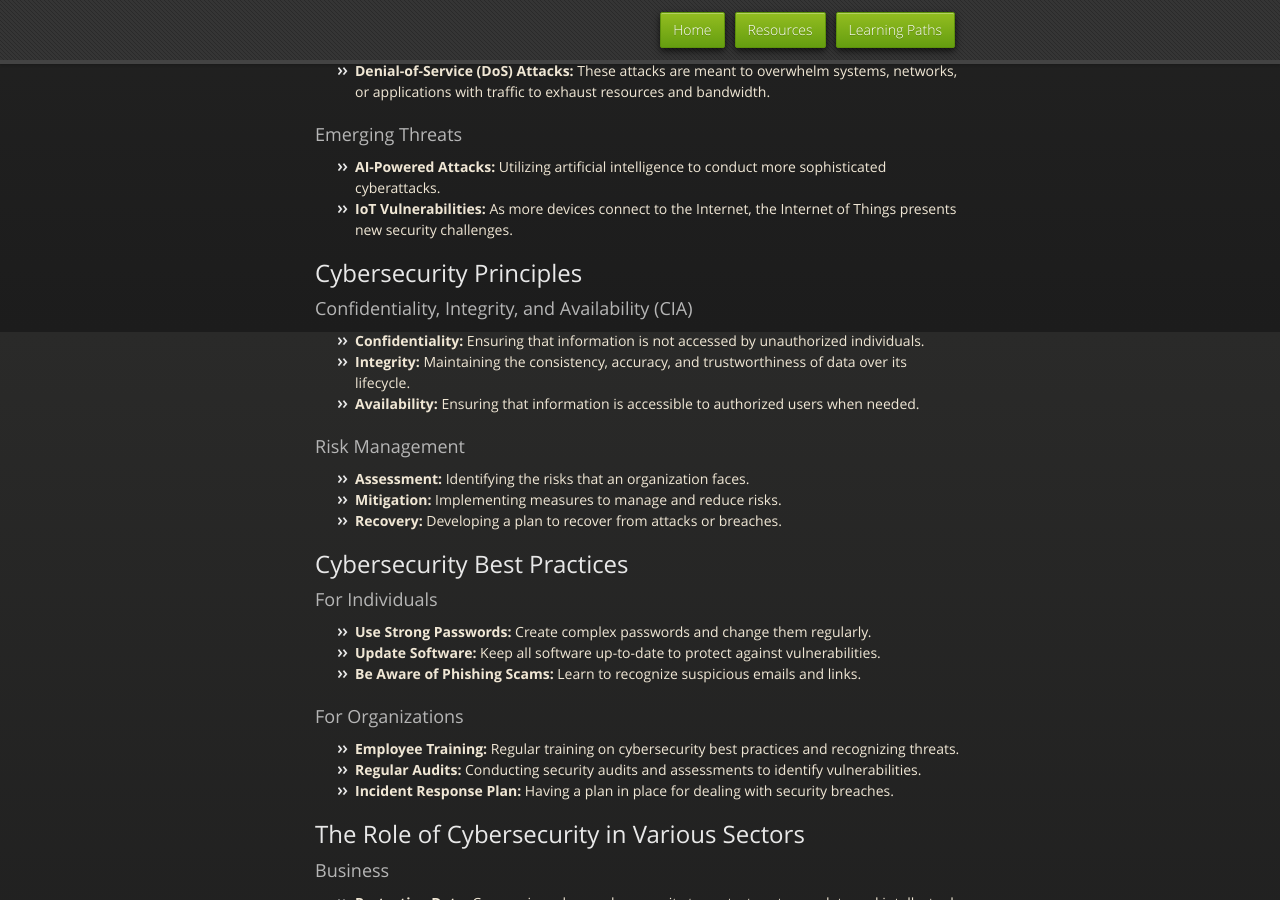
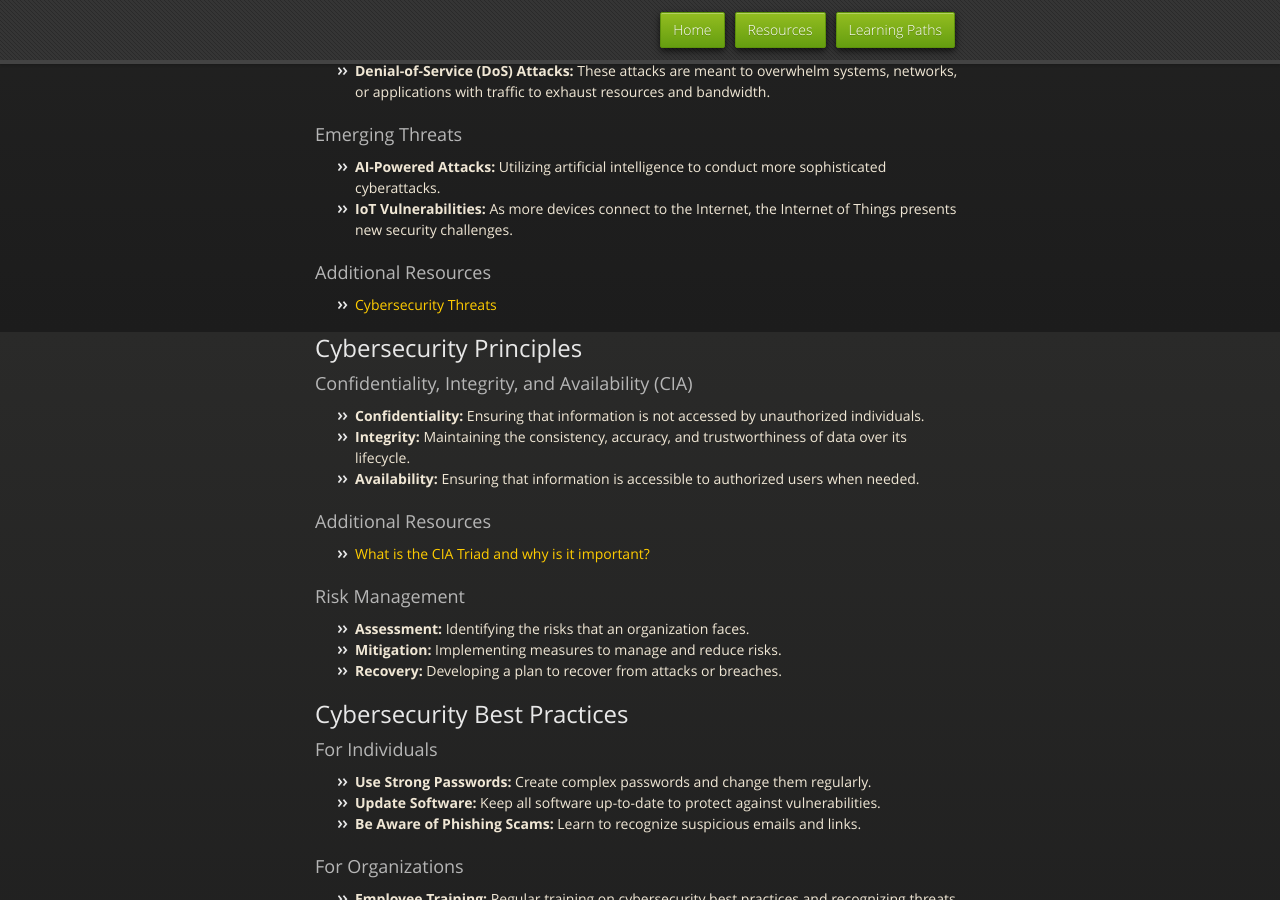
Before and after one commit to jaceflournoy/jaceflournoy.github.io, a Jekyll site: the page built from learning-paths/absolute-beginner/intro-cybersecurity-concepts.md, in a window 1280 px wide and 900 px high, scrolled down 568 px. Built offline with Jekyll 4.4.1, drawn with Linux system fonts in a browser that asks for light colours; our own code applies the rules of GitHub Pages for plain Markdown files.

Commit message:
add resources for cybersecurity concepts

```diff
--- a/learning-paths/absolute-beginner/intro-cybersecurity-concepts.md
+++ b/learning-paths/absolute-beginner/intro-cybersecurity-concepts.md
@@ -14,11 +14,19 @@ Cybersecurity is the practice of protecting systems, networks, and programs from
 - **AI-Powered Attacks:** Utilizing artificial intelligence to conduct more sophisticated cyberattacks.
 - **IoT Vulnerabilities:** As more devices connect to the Internet, the Internet of Things presents new security challenges.
 
+### Additional Resources
+- [Cybersecurity Threats](https://www.splunk.com/en_us/blog/learn/cybersecurity-threats.html)
+
+
 ## Cybersecurity Principles
 ### Confidentiality, Integrity, and Availability (CIA)
 - **Confidentiality:** Ensuring that information is not accessed by unauthorized individuals.
 - **Integrity:** Maintaining the consistency, accuracy, and trustworthiness of data over its lifecycle.
 - **Availability:** Ensuring that information is accessible to authorized users when needed.
+
+### Additional Resources
+- [What is the CIA Triad and why is it important?](https://www.fortinet.com/resources/cyberglossary/cia-triad)
+
 
 ### Risk Management
 - **Assessment:** Identifying the risks that an organization faces.
```
